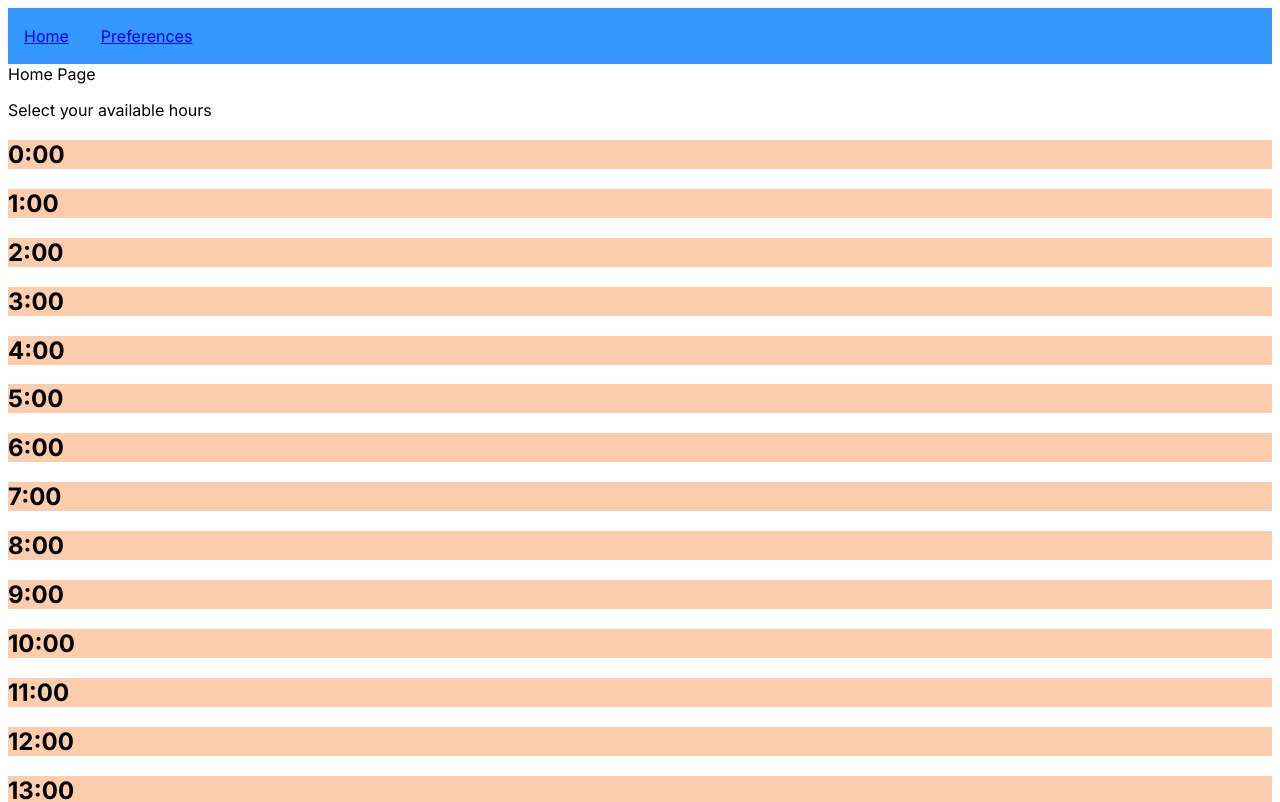
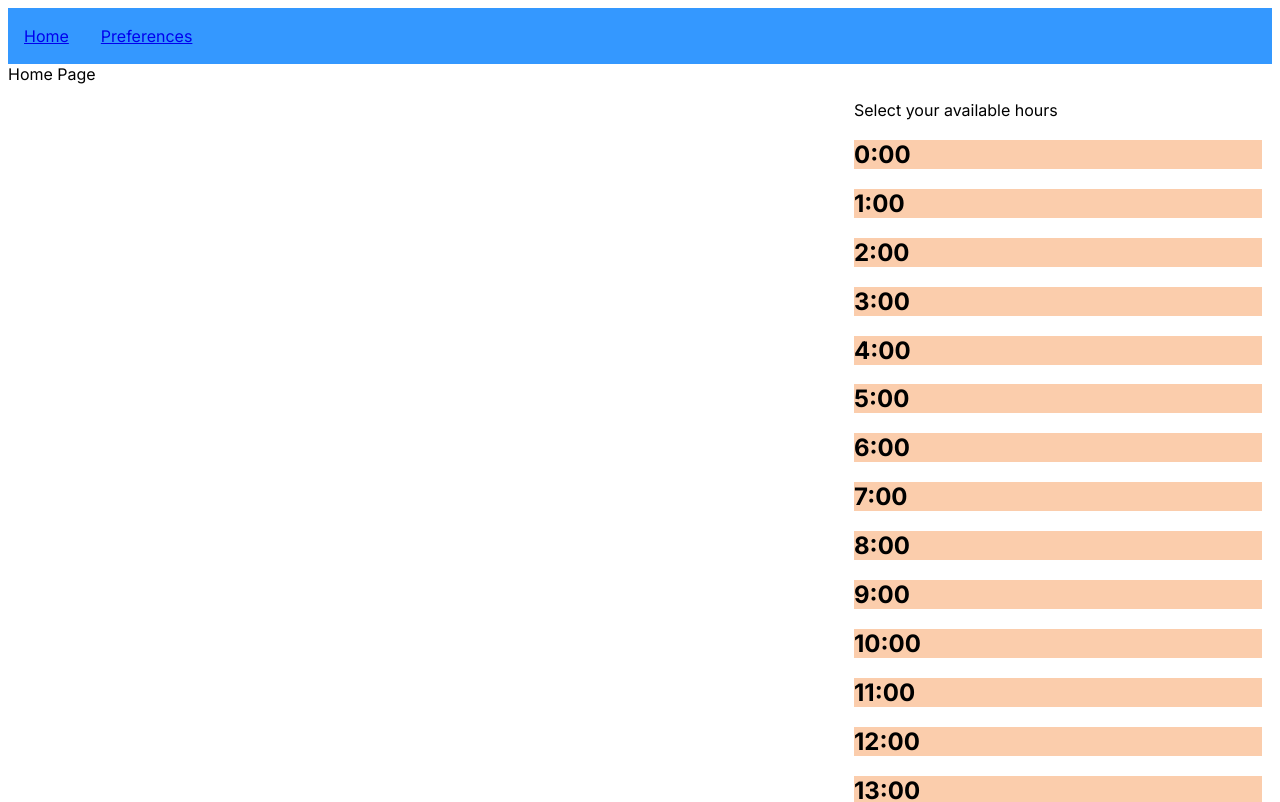
Before and after one commit to dayqiu22/sun-bather, a Next.js app: page /home in a window 1280 px wide. Shown: the top 802 px of the page. Built offline with nearby package versions, Linux system fonts and the light colour scheme.

Commit message:
Schedule thing is now on the right side of the home page

```diff
--- a/src/app/home/page.tsx
+++ b/src/app/home/page.tsx
@@ -1,10 +1,24 @@
 import Schedule from "../ui/home/schedule";
 
+import { Grid, Col } from 'rsuite';
+
 export default function Page() {
+
+
+
     return (
         <>
             <div>Home Page</div>
-            <Schedule/>
+
+            <Grid fluid>
+                <Col md={8} xsOffset={16}>
+                    {<Schedule/>}
+                </Col>
+
+
+            </Grid>
+
+
         </>
     );
 }
```
